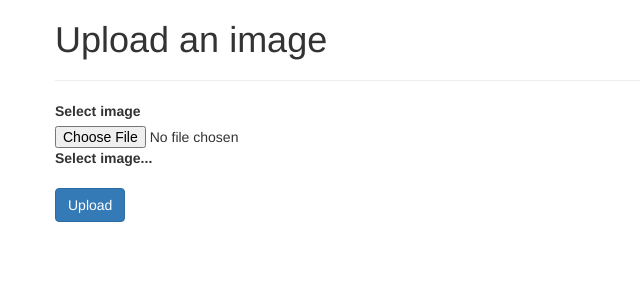
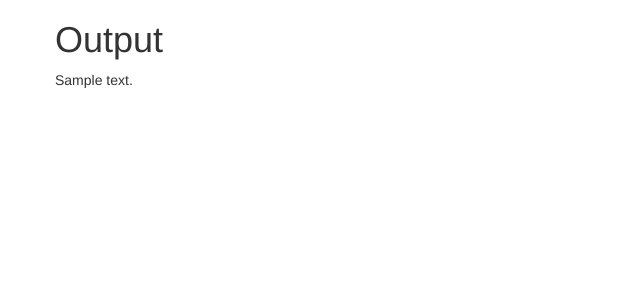
Before and after one commit to rak108/ImageText-to-Audio, a Flask app: template ImageText2Audio/app/templates/result.html in a window 1280 px wide. Shown: the top 300 px of the page, without its empty margins (0-640 px from the left). Run offline with Flask 2, Linux system fonts and the light colour scheme; the template is opened without the code that fills it: most values are stand-ins (such as "Sample title", 1, 10 or a date in 2020); parts of the project's set-up code (start-up, migrations or seed data) failed here and were passed over; some libraries are stand-ins or nearby versions.

Commit message:
Displays text

```diff
--- a/ImageText2Audio/app/templates/result.html
+++ b/ImageText2Audio/app/templates/result.html
@@ -1,6 +1,6 @@
 {% extends "basic.html" %}
 
-{% block title %}Upload Images{% endblock %}
+{% block title %}Result{% endblock %}
 
 {% block main %}
 
@@ -8,22 +8,10 @@
   <div class="row">
     <div class="col">
 
-      <h1>Upload an image</h1>
-      <hr>
-
-      <form action="/upload-image" method="POST" enctype="multipart/form-data">
-
-        <div class="form-group">
-          <label>Select image</label>
-          <div class="custom-file">
-            <input type="file" class="custom-file-input" name="image" id="image">
-            <label class="custom-file-label" for="image">Select image...</label>
-          </div>
-        </div>
-
-        <button type="submit" class="btn btn-primary">Upload</button>
-
-      </form>
+      <h1>Output</h1>
+      {% for t in text%}
+      <p>{{ t }}</p>
+      {%endfor%}
 
     </div>
   </div>
```
Also changed, not shown: ImageText2Audio/app/views.py (+9 -4 lines), ImageText2Audio/uploads/d167431e-4698-454d-b5eb-8840d58cefa3.jpg (added).
